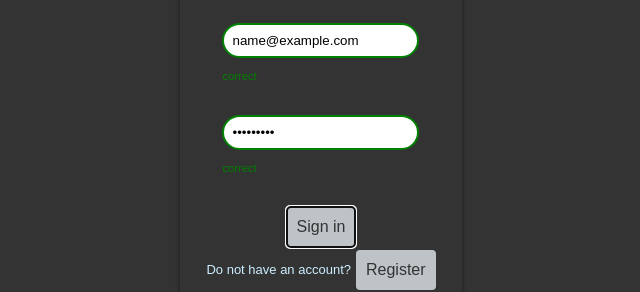
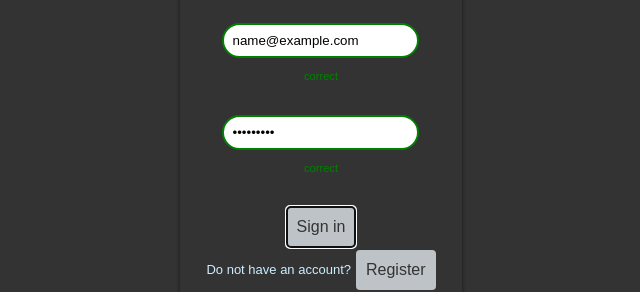
Before and after one commit to agashi01/car-shop, a React (Vite) app in the folder ui/: page / in a window 1280 px wide. Both pictures are taken after typing "name@example.com", "Sample123" into the empty fields and a click on the button "Sign in". Shown: the part 405-697 px from the top of the page, without its empty margins (319-959 px from the left). Built offline with nearby package versions, Linux system fonts and the light colour scheme.

Commit message:
changing logic

```diff
--- a/ui/package.json
+++ b/ui/package.json
@@ -12,7 +12,8 @@
   "dependencies": {
     "axios": "^1.6.7",
     "react": "^18.2.0",
-    "react-dom": "^18.2.0"
+    "react-dom": "^18.2.0",
+    "react-toastify": "^10.0.5"
   },
   "devDependencies": {
     "@types/react": "^18.2.56",
--- a/ui/src/App.css
+++ b/ui/src/App.css
@@ -14,7 +14,7 @@
 }
 .error{
   display:flex;
-  justify-content: flex-start;
+  justify-content: center;
 }
 
 .wrong-sign-in {
@@ -133,6 +133,7 @@ input{
 
   margin: 0px 0px 0px 5px;
 }
+
 
 
 @keyframes logo-spin {
--- a/ui/src/App.jsx
+++ b/ui/src/App.jsx
@@ -5,6 +5,7 @@ import Logo from "./Logo.jsx";
 import SignInForm from "./forms/SignIn.jsx";
 import Register from "./forms/Register.jsx";
 import Home from "./forms/Home.jsx"
+import { ToastContainer } from 'react-toastify';
 
 import './App.css';
 
@@ -14,6 +15,8 @@ export default function App() {
 
   return (
     <>
+
+      <ToastContainer />
       <Logo />
       <div className='box'>
         {page === 'signIn' ? <SignInForm /> : <Register />}
--- a/ui/src/forms/SignIn.jsx
+++ b/ui/src/forms/SignIn.jsx
@@ -1,11 +1,13 @@
 /* eslint-disable react-hooks/exhaustive-deps */
 import React, { useState, useRef, useEffect } from 'react';
 import axios from 'axios';
+import { ToastContainer, toast } from "react-toastify"
 
 export default function SignInForm() {
 
     const [signIn, setSignIn] = useState({ email: '', password: '' });
     const [error, setError] = useState({ email: '', password: '' });
+    const [backendError, setBackendError] = useState(false)
 
 
     const email = useRef(null);
@@ -56,7 +58,7 @@ export default function SignInForm() {
             emailRef.removeEventListener('keydown', arrowHandler(passwordRef, passwordRef));
             passwordRef.removeEventListener('keydown', arrowHandler(emailRef, emailRef));
         };
-    }, [arrowDown, arrowUp]);
+    }, []);
 
 
 
@@ -73,13 +75,13 @@ export default function SignInForm() {
         })
     }
 
-    function resetErrors() {
-        setError({ email: 'correct', password: 'correct' })
-    }
+
+
+
     async function signInConfirm(e) {
-        resetErrors();
+        setError({ email: '', password: '' })
 
-        console.log(signIn)
+
         e.preventDefault()
 
 
@@ -93,13 +95,10 @@ export default function SignInForm() {
             setError((current) => {
                 return { ...current, email: 'Invalid form of email !' }
             })
-        } else {
-
+        } else{
             setError((current) => {
-                console.log('email correct')
-                return { ...current, email: 'correct' }
+                return { ...current, email: 'Correct' }
             })
-
         }
 
         if (signIn.password.length === 0) {
@@ -107,24 +106,32 @@ export default function SignInForm() {
 
                 return { ...current, password: 'Enter your password !' }
             })
-        } else {
+        }else{
             setError((current) => {
-
-                return { ...current, password: 'correct' }
+                return { ...current, password: 'Correct' }
             })
         }
+
         const array = Object.values(error)
 
         let hasErrors = false
         console.log(array)
+
+
         for (let key of array) {
-            if (key !== 'correct') {
+            console.log('gr')
+            if (key!=='Correct') {
                 hasErrors = true
                 break;
             }
         }
+        if(hasErrors===true){
+            setBackendError(false)
+        }
+        console.log(error)
 
         if (!hasErrors) {
+            console.log('hi')
             await axios
                 .post('http://localhost:3000/log-in', {
                     email: signIn.email,
@@ -132,10 +139,11 @@ export default function SignInForm() {
                 })
                 .then(res => {
                     console.log(res.response)
+                    setBackendError(false)
 
                 }).catch(err => {
                     if (err.response.data === 'wrong email' || err.response.data === 'wrong password') {
-                        setError({ password: 'wrong', email: 'wrong' })
+                        setBackendError(true)
                     }
 
                 })
@@ -144,21 +152,16 @@ export default function SignInForm() {
     }
 
 
-
-
-
-
-
     return (
-
+        <>
             <form id='sign-in'>
                 <h2>Sign In</h2>
                 <label htmlFor='email'>
                     <input
-                    className={error.email === 'Enter your email !' ? 'wrong-prezantimi-register' :
-                        error.email === 'wrong' ? 'wrong-prezantimi-register' :
+                        className={backendError === true ? 'wrong-prezantimi-register' :
+                            error.email === 'Enter your email !' ? 'wrong-prezantimi-register' :
                                 error.email === 'Invalid form of email !' ? 'wrong-prezantimi-register' :
-                                error.email === 'correct' ? 'good-prezantimi-register' : 'prezantimi-register'}
+                                    error.email === 'Correct' ? 'good-prezantimi-register' : 'prezantimi-register'}
                         type='text'
                         onChange={(e) => signInEmail(e.target.value)}
                         value={signIn.email}
@@ -168,15 +171,21 @@ export default function SignInForm() {
                     ></input>
                 </label>
                 <div className='error'>
-                {error.email === 'Enter your email !' && <p className='wrong-sign-in'>{error.email}</p>}
-                {error.email === 'Invalid form of email !' && <p className='wrong-sign-in'>{error.email}</p>}
-                {error.email === 'correct' && <p className='good-sign-in'>{error.email}</p>}
+                    {backendError === true ? (
+                        null
+                    ) : error.email === 'Enter your email !' ? (
+                        <p className='wrong-sign-in'>{error.email}</p>
+                    ) : error.email === 'Invalid form of email !' ? (
+                        <p className='wrong-sign-in'>{error.email}</p>
+                    ) : error.email === 'Correct' ? (
+                        <p className='good-sign-in'>correct</p>
+                    ) : null}
                 </div>
                 <label htmlFor='password'>
                     <input
-                    className={error.password === 'Enter your password !' ? 'wrong-prezantimi-register' :
-                        error.password === "wrong" ? 'wrong-prezantimi-register' :
-                            error.password === 'correct' ? 'good-prezantimi-register' : 'prezantimi-register'}
+                        className={backendError === true ? 'wrong-prezantimi-register' :
+                            error.password === 'Enter your password !' ? 'wrong-prezantimi-register' :
+                                error.password === 'Correct' ? 'good-prezantimi-register' : 'prezantimi-register'}
                         type='password'
                         onChange={(e) => signInPassword(e.target.value)}
                         value={signIn.password}
@@ -186,11 +195,16 @@ export default function SignInForm() {
                     ></input>
                 </label >
                 <div className='error'>
-                {(error.password === 'wrong' || error.email === 'wrong') && <p className='wrong-sign-in'>Wrong email or password !</p>}
-                {error.password === 'Enter your password !' && <p className='wrong-sign-in'>{error.password}</p>}
-                {error.password === 'correct' && <p className='good-sign-in'>{error.password}</p>}
+                    {backendError === true ? (
+                        <p className='wrong-sign-in'>Wrong email or password</p>
+                    ) : error.password === 'Enter your password !' ? (
+                        <p className='wrong-sign-in'>{error.password}</p>
+                    ) : error.password === 'Correct' ? (
+                        <p className='good-sign-in'>correct</p>
+                    ) : null}
                 </div>
                 <button type='btn' onClick={e => signInConfirm(e)}>Sign in</button>
             </form >
+        </>
     )
 }
```
Also changed, not shown: 1 other file (tests, documents, lock files or other folders). Lines whose indentation alone changed are shown as unchanged.
